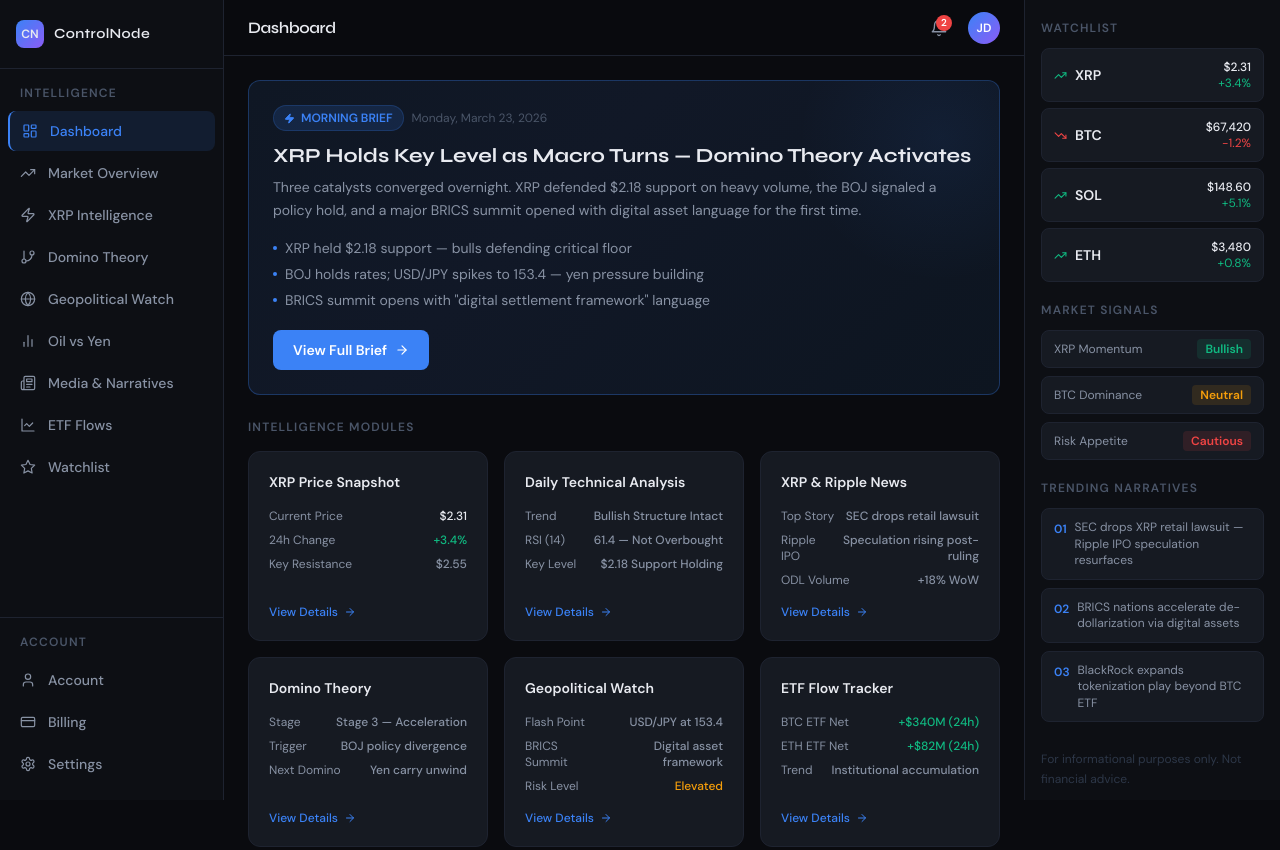
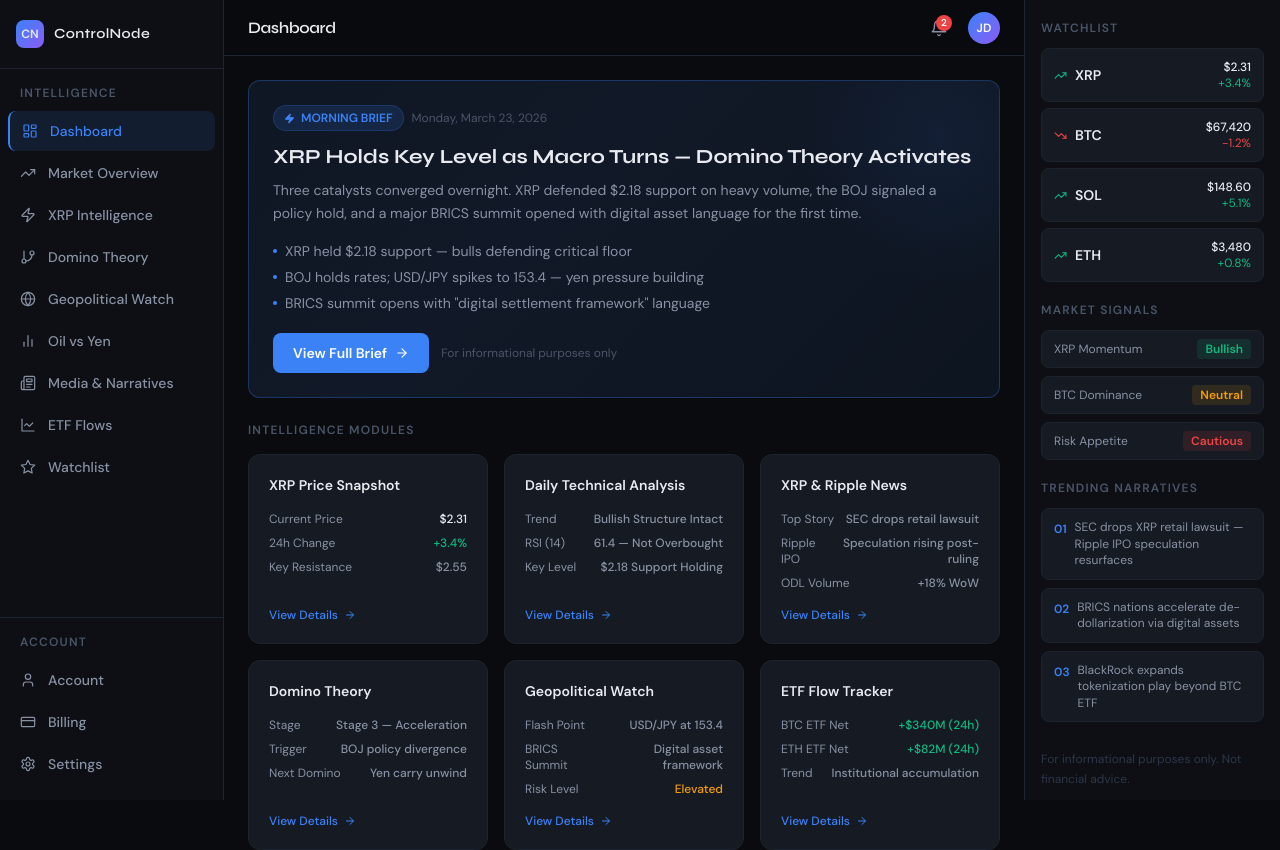
Before and after one commit to leadkastos/controlnode, a React (Vite) app: page / in a window 1280 px wide. Shown: the top 850 px of the page. Built offline with nearby package versions, Linux system fonts and the light colour scheme.

Commit message:
Update MorningBriefCard.jsx

```diff
--- a/src/components/MorningBriefCard.jsx
+++ b/src/components/MorningBriefCard.jsx
@@ -8,16 +8,15 @@ export default function MorningBriefCard() {
 
   return (
     <div
-      className="relative rounded-xl p-6 mb-6 overflow-hidden cursor-pointer"
+      className="relative rounded-xl p-5 lg:p-6 mb-6 overflow-hidden cursor-pointer"
       style={{
         background: 'linear-gradient(135deg, #0f1724 0%, #111827 40%, #0d1520 100%)',
         border: '1px solid rgba(59,130,246,0.3)',
       }}
       onClick={() => nav('/morning-brief')}
     >
-      {/* Glow */}
       <div
-        className="absolute top-0 right-0 w-72 h-72 rounded-full pointer-events-none"
+        className="absolute top-0 right-0 w-48 lg:w-72 h-48 lg:h-72 rounded-full pointer-events-none"
         style={{
           background: 'radial-gradient(circle, rgba(59,130,246,0.08) 0%, transparent 70%)',
           transform: 'translate(30%, -30%)',
@@ -25,9 +24,7 @@ export default function MorningBriefCard() {
       />
 
       <div className="relative z-10">
-        <div className="flex items-start justify-between gap-4">
-          <div className="flex-1">
-            <div className="flex items-center gap-2 mb-3">
+        <div className="flex items-center gap-2 mb-3 flex-wrap">
           <div
             className="flex items-center gap-1.5 px-2.5 py-1 rounded-full text-xs font-semibold"
             style={{ background: 'rgba(59,130,246,0.15)', color: '#3b82f6', border: '1px solid rgba(59,130,246,0.2)' }}
@@ -39,7 +36,7 @@ export default function MorningBriefCard() {
         </div>
 
         <h2
-              className="text-xl font-bold mb-2 leading-tight"
+          className="text-lg lg:text-xl font-bold mb-2 leading-tight"
           style={{ fontFamily: 'Syne, sans-serif', color: '#e8eaf0' }}
         >
           {morningBriefSnippet.headline}
@@ -57,17 +54,18 @@ export default function MorningBriefCard() {
             </div>
           ))}
         </div>
-          </div>
-        </div>
 
+        <div className="flex items-center gap-3 flex-wrap">
           <button
-          className="inline-flex items-center gap-2 px-5 py-2.5 rounded-lg text-sm font-semibold transition-all"
+            className="inline-flex items-center gap-2 px-5 py-2.5 rounded-lg text-sm font-semibold"
             style={{ background: '#3b82f6', color: '#fff' }}
             onClick={(e) => { e.stopPropagation(); nav('/morning-brief') }}
           >
             View Full Brief
             <ArrowRight size={14} />
           </button>
+          <span className="text-xs" style={{ color: '#4a5568' }}>For informational purposes only</span>
+        </div>
       </div>
     </div>
   )
```
Lines whose indentation alone changed are shown as unchanged.
